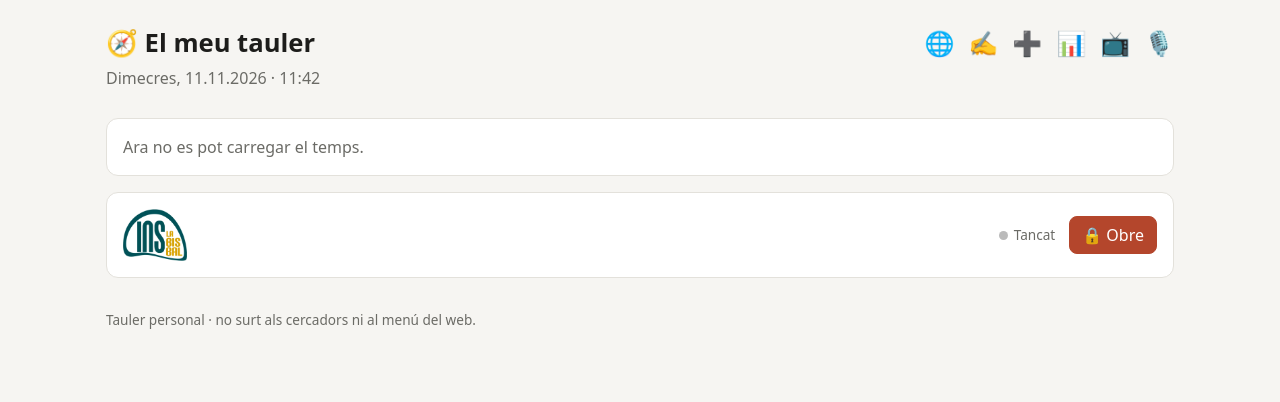
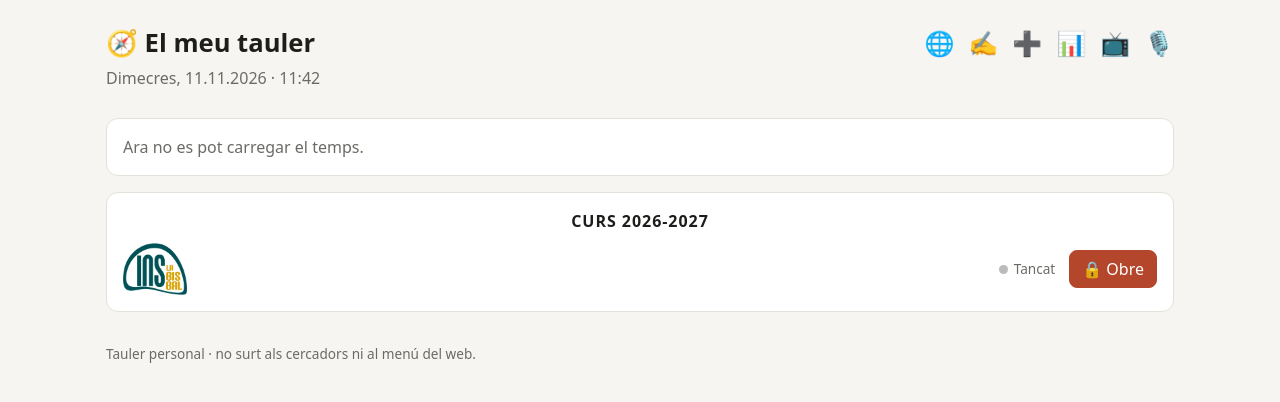
Before and after one commit to ignasicorney/ignasicorney.github.io, a Jekyll site: the page built from tauler/index.html, in a window 1280 px wide. Shown: the top 402 px of the page. Built offline with Jekyll 4.4.1, drawn with Linux system fonts in a browser that asks for light colours.

Commit message:
Tauler: CURS 2026-2027 centrat a dalt de l'Institut i tret del títol del calendari
Co-Authored-By: Claude Opus 5.5 <noreply@anthropic.com>
Claude-Session: https://claude.ai/code/session_01JwSTm4TT2Ct7tFHT65zdSi

```diff
--- a/tauler/index.html
+++ b/tauler/index.html
@@ -42,6 +42,7 @@ textarea{width:100%;min-height:90px;resize:vertical}
 @media (max-width:600px){.capcalera h1{font-size:1.25rem}.panells{gap:9px}.panells a{font-size:1.25rem}}
 .panells{display:flex;gap:14px}
 .panells a{font-size:1.5rem;line-height:1;text-decoration:none}
+.curs-inst{margin:0 0 10px;text-align:center;font-weight:700;letter-spacing:.06em}
 .capinst{display:flex;align-items:center;gap:10px 14px;flex-wrap:wrap}
 .capinst h2{margin-right:auto!important}
 .logo-inst{height:52px;width:auto;display:block}
@@ -307,6 +308,7 @@ dialog .check{display:flex;gap:8px;align-items:center;color:var(--text);font-siz
 
 
   <section id="institut" class="ample">
+    <p class="curs-inst">CURS 2026-2027</p>
     <div class="capinst">
       <h2 style="margin:0;display:flex;align-items:center"><img src="logo-ins.png" alt="INS la Bisbal" class="logo-inst"></h2>
       <span class="estat-sinc" id="estatSinc"><i></i><span>Tancat</span></span>
@@ -337,7 +339,7 @@ dialog .check{display:flex;gap:8px;align-items:center;color:var(--text);font-siz
     <div id="correuCos"></div>
   </div>
   <div class="bloc" id="calendari">
-    <h3 class="bt">📅 Calendari i agenda · curs 2026-2027</h3>
+    <h3 class="bt">📅 Calendari i agenda</h3>
     <div id="cursResum"></div>
     <div class="eines">
       <button type="button" class="nav-b" id="calAnt" aria-label="Anterior">‹</button>
```
